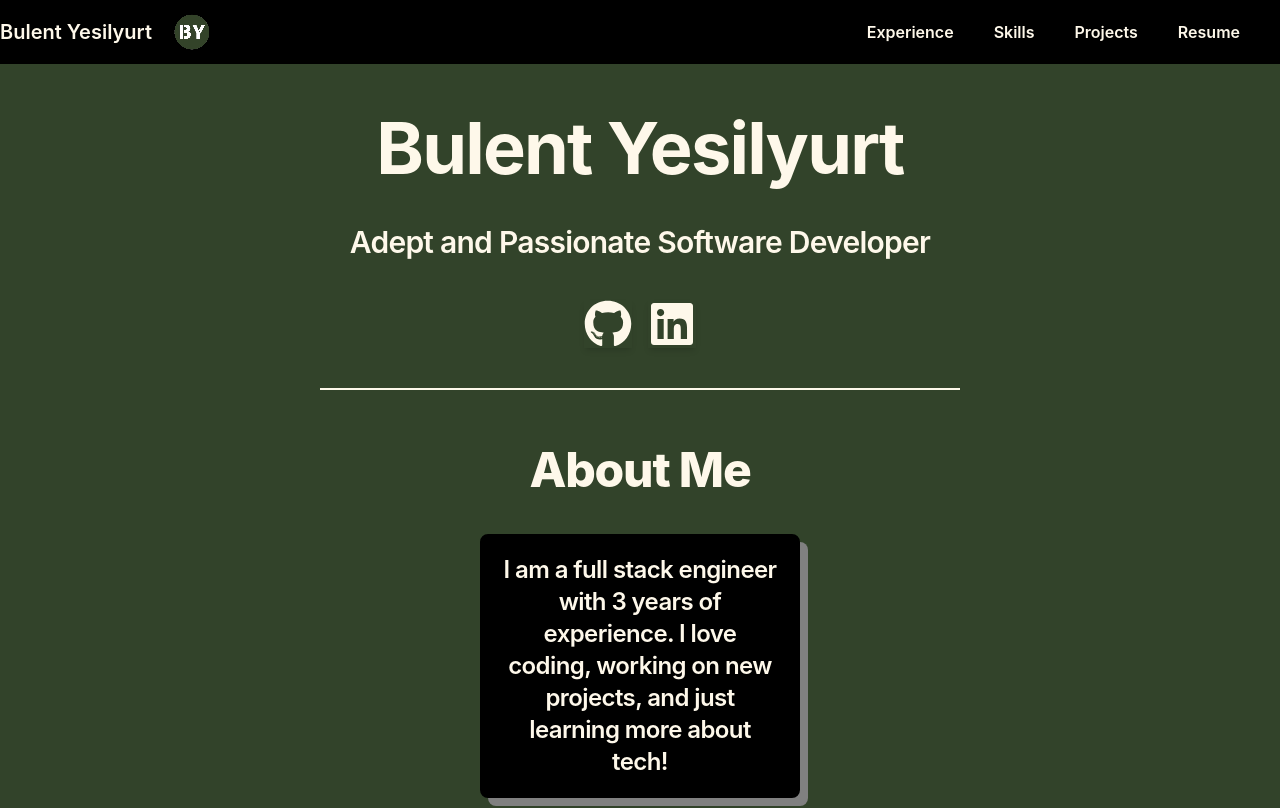
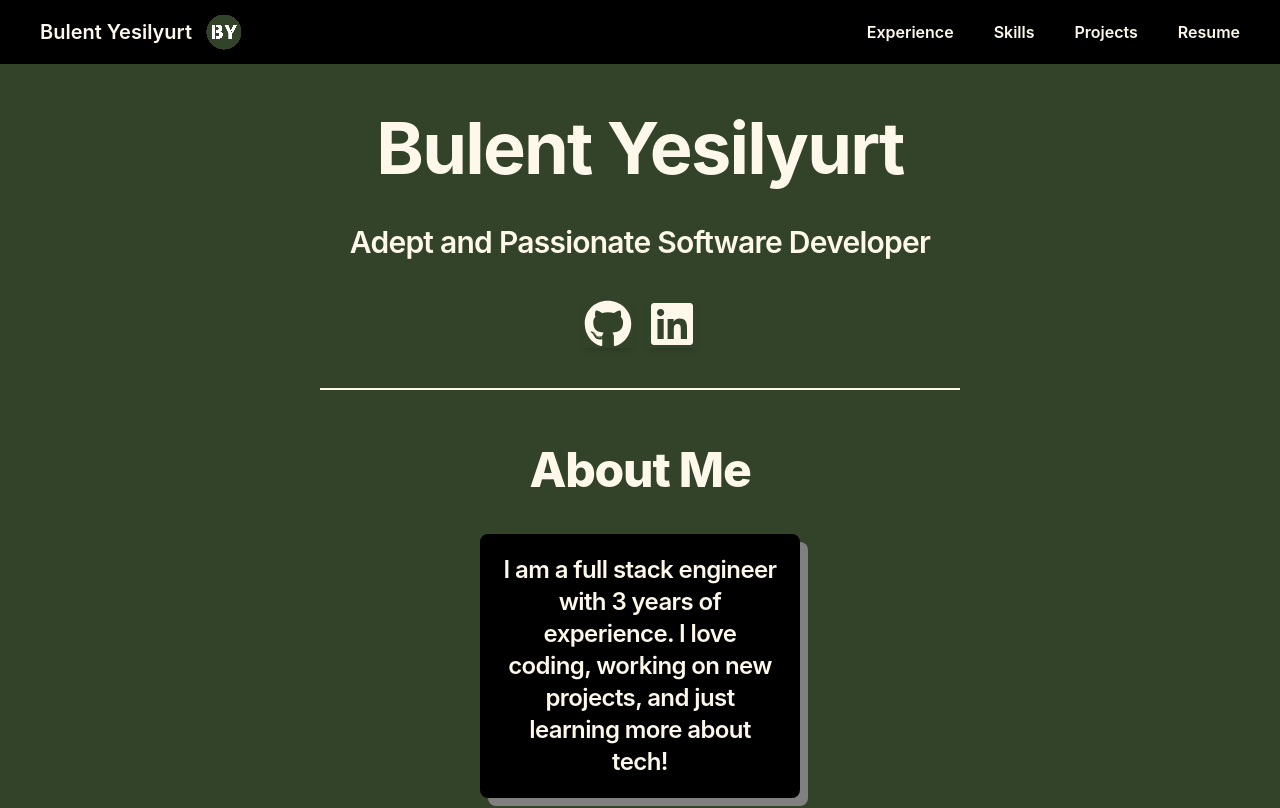
Before and after one commit to bulenty584/personal-website, a React (Create React App) app: page / in a window 1280 px wide. Shown: the top 808 px of the page. Built offline with nearby package versions, Linux system fonts and the light colour scheme.

Commit message:
minor styling changes

```diff
--- a/public/index.html
+++ b/public/index.html
@@ -1,6 +1,6 @@
 <!doctype html>
 <html lang="en">
-    <head>
+    <link>
         <meta charset="utf-8" />
         <meta name="viewport" content="width=device-width, initial-scale=1" />
         <meta
@@ -11,6 +11,7 @@
             rel="stylesheet"
             href="https://cdnjs.cloudflare.com/ajax/libs/hover.css/2.3.1/css/hover-min.css"
         />
+
 
         <link rel="stylesheet" href="https://fonts.googleapis.com/css2?family=Material+Symbols+Outlined:opsz,wght,FILL,GRAD@24,400,0,0" />
 
--- a/src/Components/TopBar/TopBar.js
+++ b/src/Components/TopBar/TopBar.js
@@ -14,9 +14,9 @@ function TopBar() {
     <header className="navHeader">
       <nav>
         <div className="bg-black text-warm_white flex items-center w-full h-16 box-border fixed justify-between z-10 top-0">
-          <span className="text-warm_white text-xl font-semibold font-sans flex items-center">
+          <span className="pl-10 text-warm_white text-xl font-semibold font-sans flex items-center">
             <NavLink to="/">Bulent Yesilyurt</NavLink>
-            <img src={logo} alt="logo" className="ml-2" />
+            <img src={logo} alt="logo"/>
           </span>
           <div className="hidden md:flex space-x-4">
             <ul className="flex space-x-4">
```
